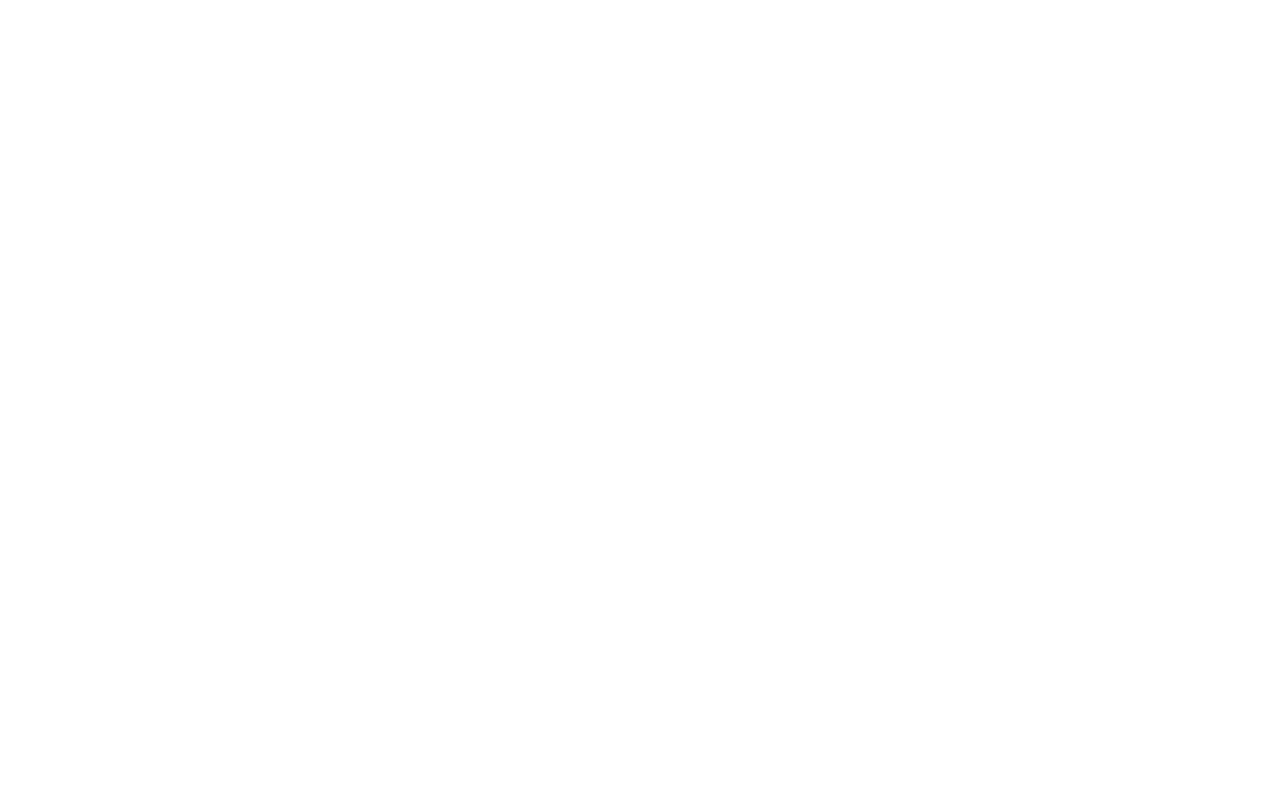
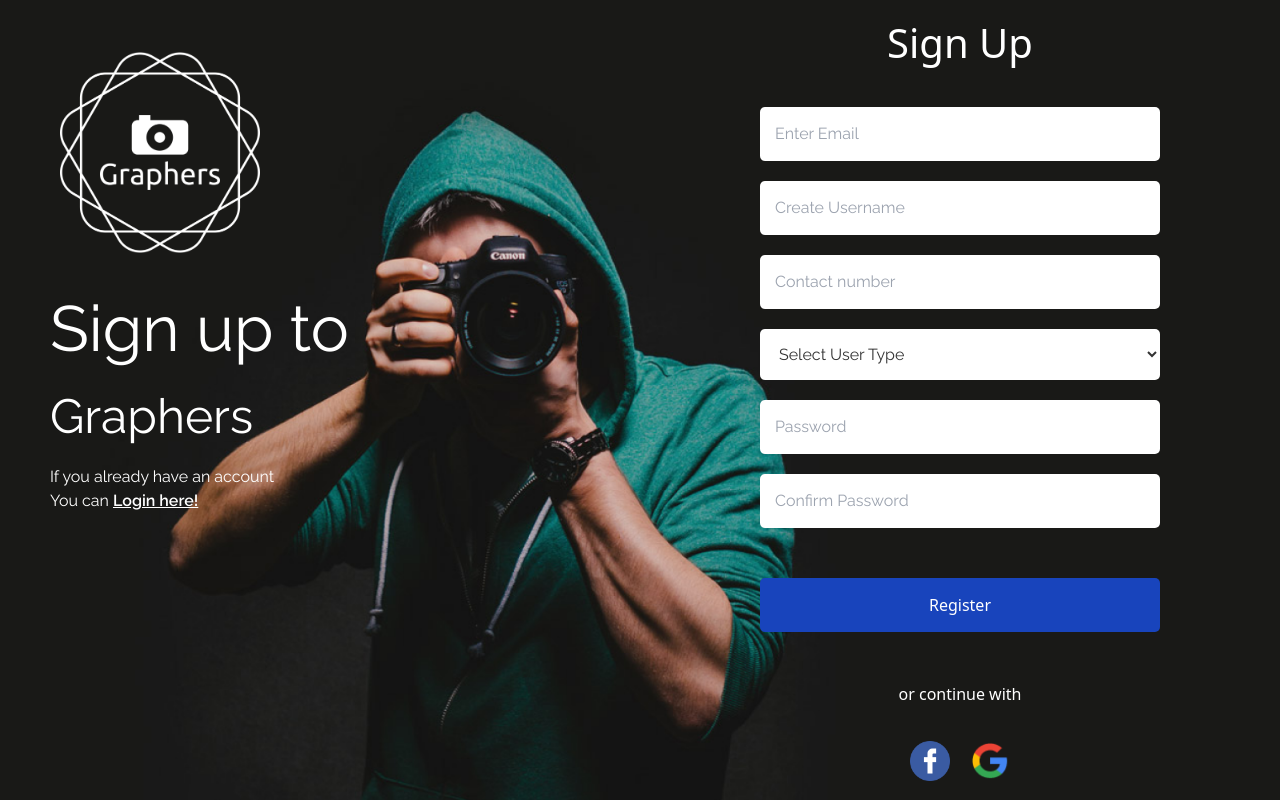
Before and after one commit to Imasha-Senadheera/Photographers, a React (Create React App) app: page /signup in a window 1280 px wide. Before the commit this address had no page. Built offline with nearby package versions, Linux system fonts and the light colour scheme.

Commit message:
18 Commit

```diff
--- a/public/index.html
+++ b/public/index.html
@@ -14,11 +14,8 @@
     -->
   <link rel="manifest" href="%PUBLIC_URL%/manifest.json" />
   <link href="https://fonts.googleapis.com/css2?family=Raleway:wght@400;600&display=swap" rel="stylesheet">
-  <!-- Bootstrap CSS -->
-  <link href="https://stackpath.bootstrapcdn.com/bootstrap/5.3.0/css/bootstrap.min.css" rel="stylesheet">
 
-  <!-- Bootstrap JS -->
-  <script src="https://stackpath.bootstrapcdn.com/bootstrap/5.3.0/js/bootstrap.bundle.min.js"></script>
+
 
   <!--
       Notice the use of %PUBLIC_URL% in the tags above.
--- a/src/Pages/SignInForm/SignInForm.jsx
+++ b/src/Pages/SignInForm/SignInForm.jsx
@@ -1,13 +1,44 @@
-import React from "react";
+import React, { useState } from "react";
 import { useNavigate } from "react-router-dom";
 import "./SignInForm.css";
 import logoImage from "../../Assests/logo.png";
 import facebookImage from "../../Assests/facebook.png";
 import googleImage from "../../Assests/google.png";
 
-
 function SignInForm() {
   const navigate = useNavigate();
+  const [formData, setFormData] = useState({
+    email: "",
+    password: "",
+  });
+
+  const handleChange = (e) => {
+    const { name, value } = e.target;
+    setFormData((prevData) => ({ ...prevData, [name]: value }));
+  };
+
+  const handleSubmit = async (e) => {
+    e.preventDefault();
+    try {
+      const response = await fetch("http://localhost:5000/api/auth/login", {
+        method: "POST",
+        headers: {
+          "Content-Type": "application/json",
+        },
+        body: JSON.stringify(formData),
+      });
+      const data = await response.json();
+      console.log(data);
+      if (response.ok) {
+        localStorage.setItem("token", data.token);
+        navigate("/dashboard"); // Redirect after successful login
+      } else {
+        alert(data.message || "Login failed");
+      }
+    } catch (error) {
+      console.error("Error:", error);
+    }
+  };
 
   return (
     <div className="signin-container">
@@ -31,18 +62,20 @@ function SignInForm() {
       </div>
       <div className="right-section">
         <h1>Sign In</h1>
-        <form className="signin-form">
+        <form className="signin-form" onSubmit={handleSubmit}>
           <input
             type="text"
-            id="email"
             name="email"
             placeholder="Email or Username"
+            value={formData.email}
+            onChange={handleChange}
           />
           <input
             type="password"
-            id="password"
             name="password"
             placeholder="Password"
+            value={formData.password}
+            onChange={handleChange}
           />
           <div className="forgot-password">Forgot password?</div>
           <button type="submit">Login</button>
--- a/src/Pages/SignUpForm/SignUpForm.jsx
+++ b/src/Pages/SignUpForm/SignUpForm.jsx
@@ -1,4 +1,4 @@
-import React from "react";
+import React, { useState } from "react";
 import { useNavigate } from "react-router-dom";
 import "./SignUpForm.css";
 import logoImage from "../../Assests/logo.png";
@@ -7,9 +7,48 @@ import googleImage from "../../Assests/google.png";
 
 function SignUpForm() {
   const navigate = useNavigate();
+  const [formData, setFormData] = useState({
+    email: "",
+    username: "",
+    phone: "",
+    userType: "",
+    password: "",
+    confirmPassword: "",
+  });
 
   const handleLoginClick = () => {
     navigate("/signin");
+  };
+
+  const handleChange = (e) => {
+    const { name, value } = e.target;
+    setFormData((prevData) => ({ ...prevData, [name]: value }));
+  };
+
+  const handleSubmit = async (e) => {
+    e.preventDefault();
+    // Validate form data
+    if (formData.password !== formData.confirmPassword) {
+      return alert("Passwords do not match!");
+    }
+    try {
+      const response = await fetch("http://localhost:5000/api/auth/register", {
+        method: "POST",
+        headers: {
+          "Content-Type": "application/json",
+        },
+        body: JSON.stringify(formData),
+      });
+      const data = await response.json();
+      console.log(data);
+      if (response.ok) {
+        navigate("/signin"); // Redirect after successful registration
+      } else {
+        alert(data.message || "Registration failed");
+      }
+    } catch (error) {
+      console.error("Error:", error);
+    }
   };
 
   return (
@@ -31,20 +70,55 @@ function SignUpForm() {
       </div>
       <div className="right-section">
         <h1>Sign Up</h1>
-        <form className="signup-form">
-          <input type="email" placeholder="Enter Email" />
-          <input type="text" placeholder="Create Username" />
-          <input type="tel" placeholder="Contact number" />
-          <select className="user-type-select">
-            <option value="" disabled selected>
+        <form className="signup-form" onSubmit={handleSubmit}>
+          <input
+            type="email"
+            name="email"
+            placeholder="Enter Email"
+            value={formData.email}
+            onChange={handleChange}
+          />
+          <input
+            type="text"
+            name="username"
+            placeholder="Create Username"
+            value={formData.username}
+            onChange={handleChange}
+          />
+          <input
+            type="tel"
+            name="phone"
+            placeholder="Contact number"
+            value={formData.phone}
+            onChange={handleChange}
+          />
+          <select
+            className="user-type-select"
+            name="userType"
+            value={formData.userType}
+            onChange={handleChange}
+          >
+            <option value="" disabled>
               Select User Type
             </option>
             <option value="customer">Customer</option>
             <option value="admin">Admin</option>
             <option value="photographer">Photographer</option>
           </select>
-          <input type="password" placeholder="Password" />
-          <input type="password" placeholder="Confirm Password" />
+          <input
+            type="password"
+            name="password"
+            placeholder="Password"
+            value={formData.password}
+            onChange={handleChange}
+          />
+          <input
+            type="password"
+            name="confirmPassword"
+            placeholder="Confirm Password"
+            value={formData.confirmPassword}
+            onChange={handleChange}
+          />
           <button type="submit">Register</button>
         </form>
         <div className="social-login">
--- a/src/Routes/Router.js
+++ b/src/Routes/Router.js
@@ -1,21 +1,14 @@
 import React from 'react';
 import { Route, Routes } from 'react-router-dom';
-import Layout from '../Components/Layout/Layout';
-import Home from '../Pages/Home/Home';
-import Dashboard from '../Pages/Dashboard/Dashboard';
-// import SignUpForm from '../Pages/SignUpForm/SignUpForm';
+import SignUpForm from '../Pages/SignUpForm/SignUpForm';
+import SignInForm from '../Pages/SignInForm/SignInForm';
 
 const Router = () => {
   return (
     <Routes>
-      {/* Uncomment this section to include layout and other pages */}
-      <Route path='/' element={<Layout />}>
-        <Route index element={<Home />} />
-        <Route path='/dashboard' element={<Dashboard />} />
-      </Route>
-
-      {/* Only render SignUpForm */}
-      {/* <Route path="/" element={<SignUpForm />} /> */}
+      <Route path="/" element={<SignInForm />} />
+      <Route path="/signup" element={<SignUpForm />} />
+      {/* Add other routes as needed */}
     </Routes>
   );
 };
```
